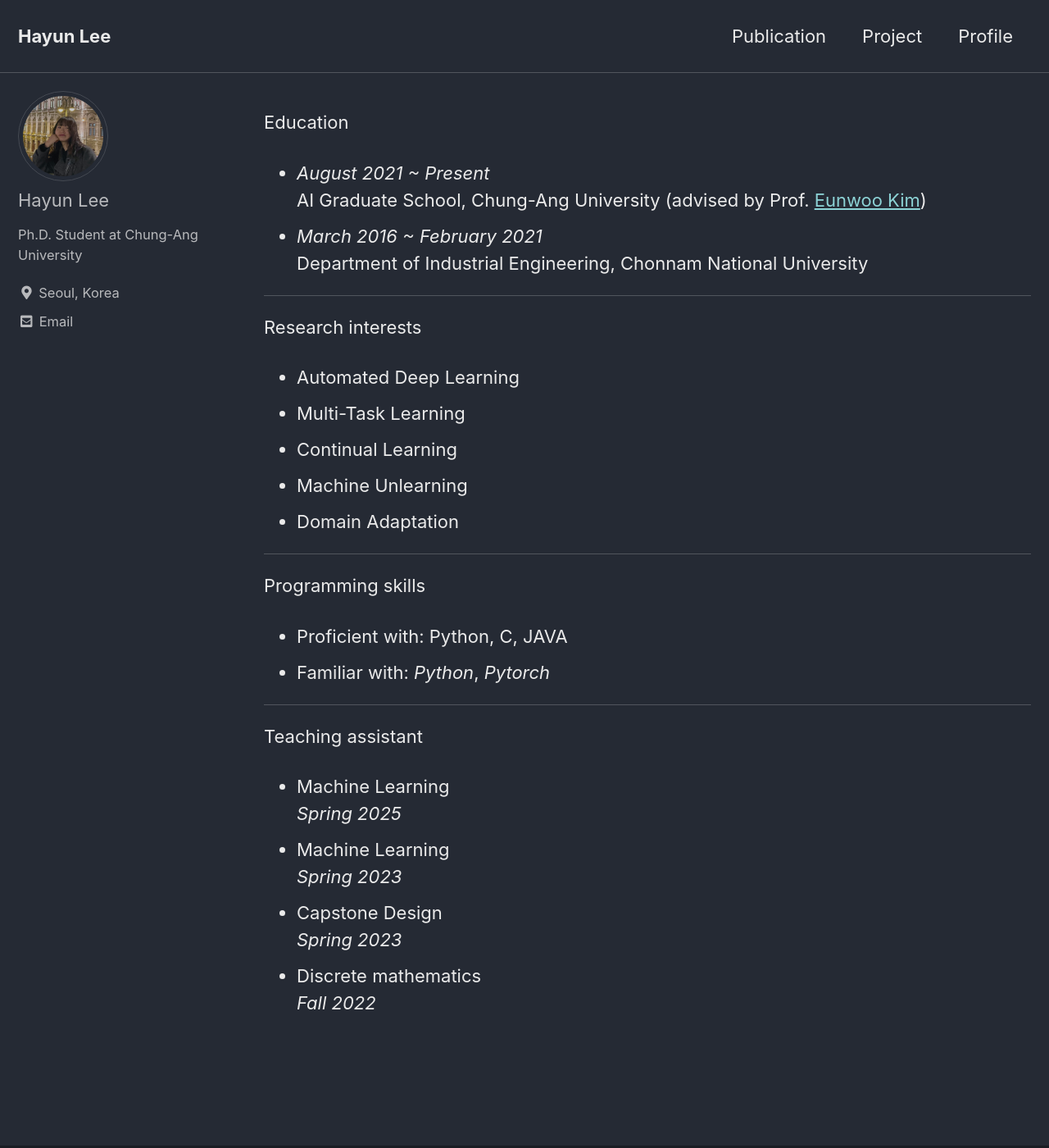
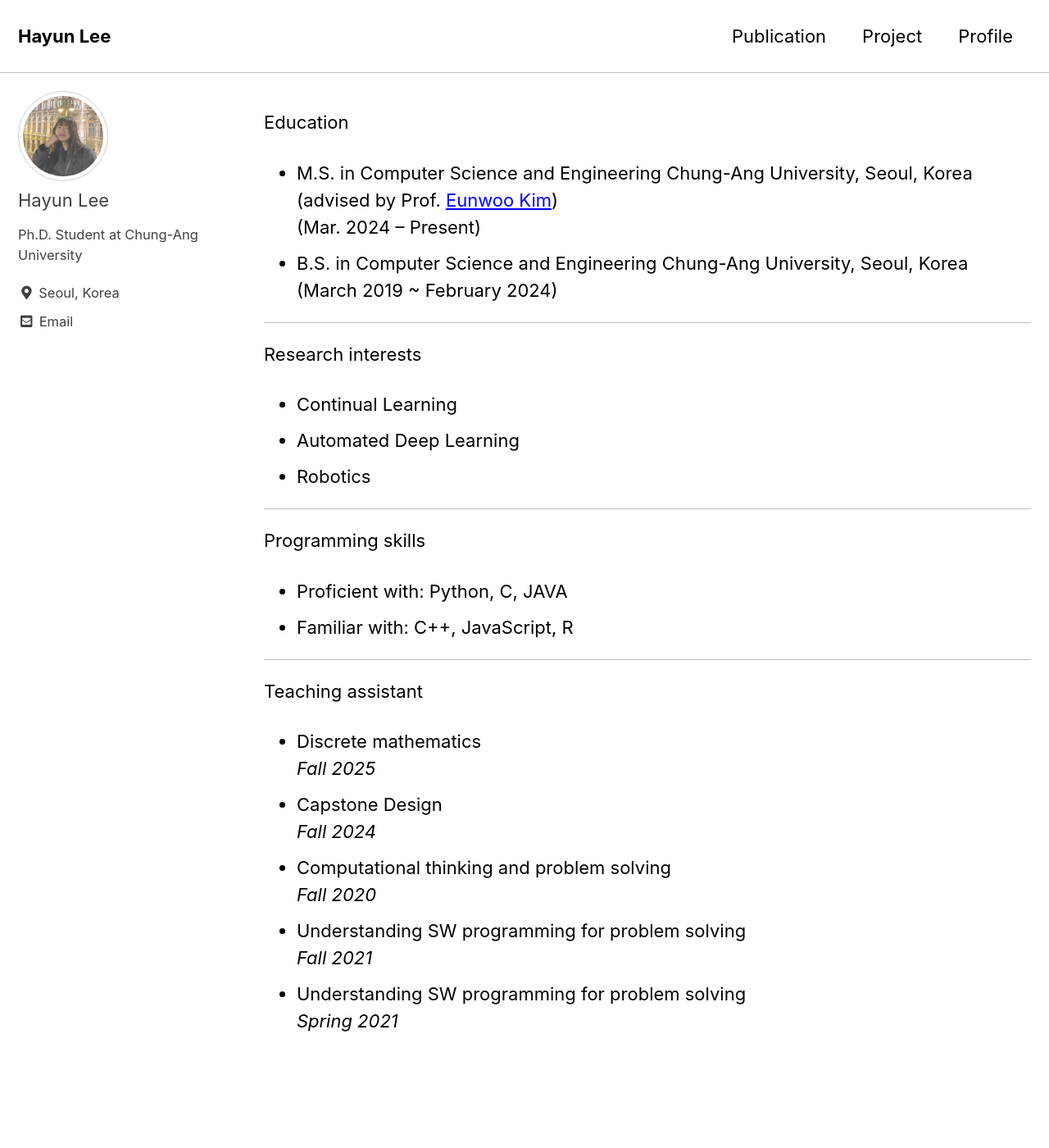
Before and after one commit to sksmslhy/sksmslhy.github.io, a Jekyll site: the page built from _pages/profile.md, in a window 1280 px wide and 1400 px high. Shown: the whole window at 82% size. Built offline with Jekyll 4.4.1, drawn with Linux system fonts in a browser that asks for light colours; cached includes are drawn as plain includes.

Commit message:
Update profile and config

```diff
--- a/_config.yml
+++ b/_config.yml
@@ -12,7 +12,7 @@
 
 # theme                  : "minimal-mistakes-jekyll"
 remote_theme           : "mmistakes/minimal-mistakes"
-minimal_mistakes_skin    : "dark" # "air", "aqua", "contrast", "dark", "dirt", "neon", "mint", "plum", "sunrise"
+minimal_mistakes_skin    : "contrast" # "air", "aqua", "contrast", "dark", "dirt", "neon", "mint", "plum", "sunrise"
 
 # Site Settings
 locale                   : "en-US"
--- a/_pages/profile.md
+++ b/_pages/profile.md
@@ -6,34 +6,36 @@ author_profile: true
 ---
 
 Education
-- *August 2021 ~ Present*<br>
-   AI Graduate School, Chung-Ang University (advised by Prof. [Eunwoo Kim](https://vllab.cau.ac.kr/members/professor/))<br>
-- *March 2016 ~ February 2021*<br>
-   Department of Industrial Engineering, Chonnam National University<br>
+<!-- - *March 2026 ~ Present*<br>
+   Ph.D. School of Computer Science and Engineering, Chung-Ang University (advised by Prof. [Eunwoo Kim](https://vllab.cau.ac.kr/members/professor/))<br> -->
+- M.S. in Computer Science and Engineering Chung-Ang University, Seoul, Korea (advised by Prof. [Eunwoo Kim](https://vllab.cau.ac.kr/members/professor/))<br>
+   (Mar. 2024 – Present)
+- B.S. in Computer Science and Engineering Chung-Ang University, Seoul, Korea
+   (March 2019 ~ February 2024)<br>
 
 ___
 
 Research interests
+- Continual Learning<br>
 - Automated Deep Learning<br>
-- Multi-Task Learning<br>
-- Continual Learning<br>
-- Machine Unlearning<br>
-- Domain Adaptation<br>
+- Robotics<br>
 
 ___
 
 Programming skills
 - Proficient with: Python, C, JAVA<br>
-- Familiar with: *Python*, *Pytorch*<br>
+- Familiar with: C++, JavaScript, R<br>
 
 ___
 
 Teaching assistant
-- Machine Learning<br>
-  *Spring 2025*<br>
-- Machine Learning<br>
-  *Spring 2023*<br>
+- Discrete mathematics<br>
+  *Fall 2025*
 - Capstone Design<br>
-  *Spring 2023*<br>
-- Discrete mathematics<br>
-  *Fall 2022*
+  *Fall 2024*<br>
+- Computational thinking and problem solving<br>
+  *Fall 2020*<br>
+- Understanding SW programming for problem solving<br>
+  *Fall 2021*<br>
+- Understanding SW programming for problem solving<br>
+  *Spring 2021*<br>
```
